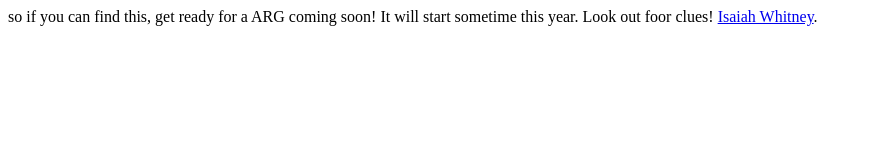
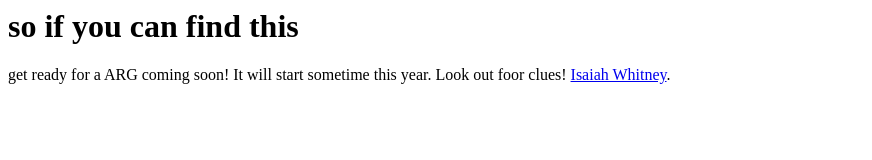
Before and after one commit to Isa055/speed-run, a plain HTML site: page index.html in a window 1280 px wide. Shown: the whole page, without its empty margins (0-872 px from the left). Drawn offline with Linux system fonts and the light colour scheme.

Commit message:
Update index.html

```diff
--- a/index.html
+++ b/index.html
@@ -1,5 +1,5 @@
 <html
 	<head>
-	<body><h1></h1>so if you can find this,</body>
+	<body><h1>so if you can find this</h1></body>
  <body> get ready for a ARG coming soon! It will start sometime this year. Look out foor clues!</body>
 	 <a href="mailto:isaia_whitn423@ahschools.us">Isaiah Whitney</a>.<br>
```
